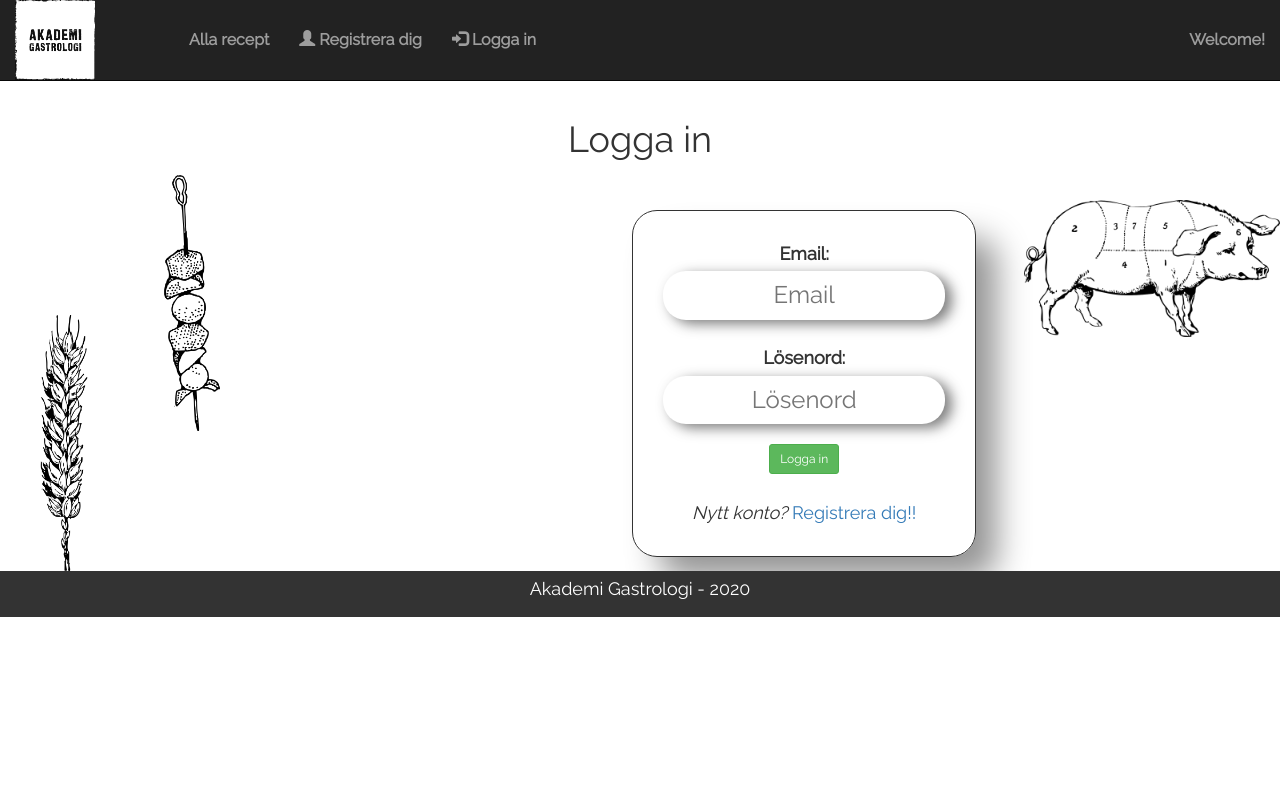
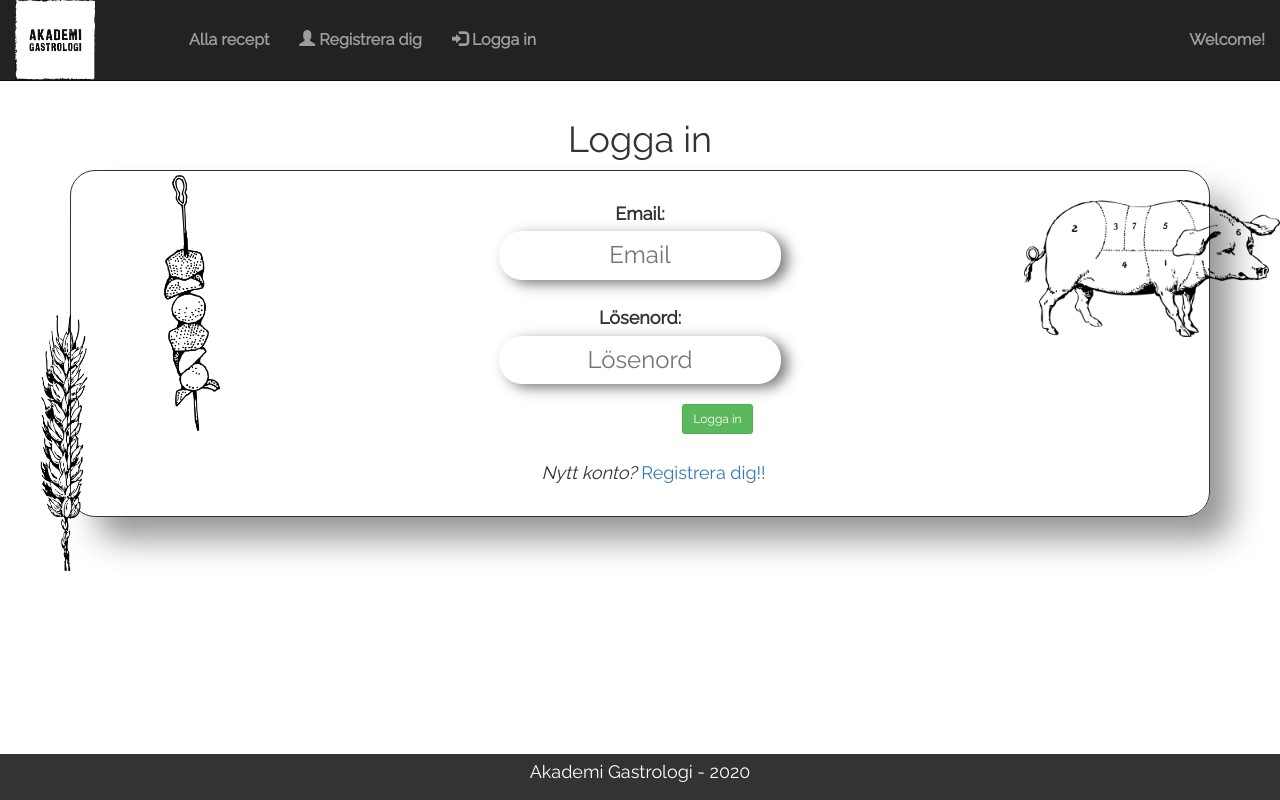
Before and after one commit to leomellbergholm/akademigastrologi, a Flask app: a page that uses flask_app/project/templates/login.html in a window 1280 px wide. Run offline with Flask 2, Linux system fonts and the light colour scheme; some libraries are stand-ins or nearby versions.

Commit message:
Update style.css

```diff
--- a/flask_app/project/static/style.css
+++ b/flask_app/project/static/style.css
@@ -9,6 +9,7 @@
 	background: #ffffff;
 	font-weight: 500;
 	font-size: 18px;
+	padding-bottom: 75px;
 }
 
 button:focus {
@@ -56,13 +57,14 @@
 
 .footer {
 	text-align: center;
-	position: relative;
+	position: fixed;
 	left: 0em;
 	bottom: 0em;
 	width: 100%;
 	background-color: #333;
 	color: white;
 	padding: 5px;
+	margin-top: 55px;
 }
 
 .db-social .jumbotron {
@@ -260,12 +262,11 @@
 	border-width: 1px;
 	padding: 30px;
 	text-align: center;
-	display: inline-block;
 	-webkit-box-shadow: 24px 25px 33px -3px rgba(0,0,0,0.42);
 	-moz-box-shadow: 24px 25px 33px -3px rgba(0,0,0,0.42);
 	box-shadow: 24px 25px 33px -3px rgba(0,0,0,0.42);
 	margin-top: 40px;
-	margin-left: 33%;
+	margin: auto;
 
 }
 
```
